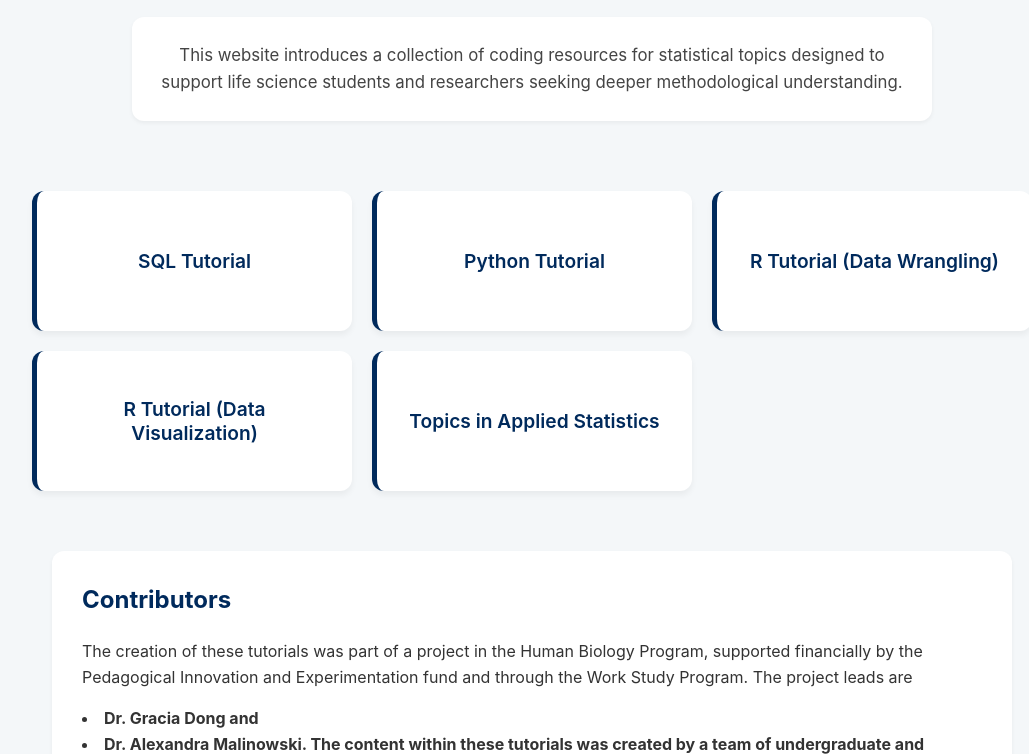
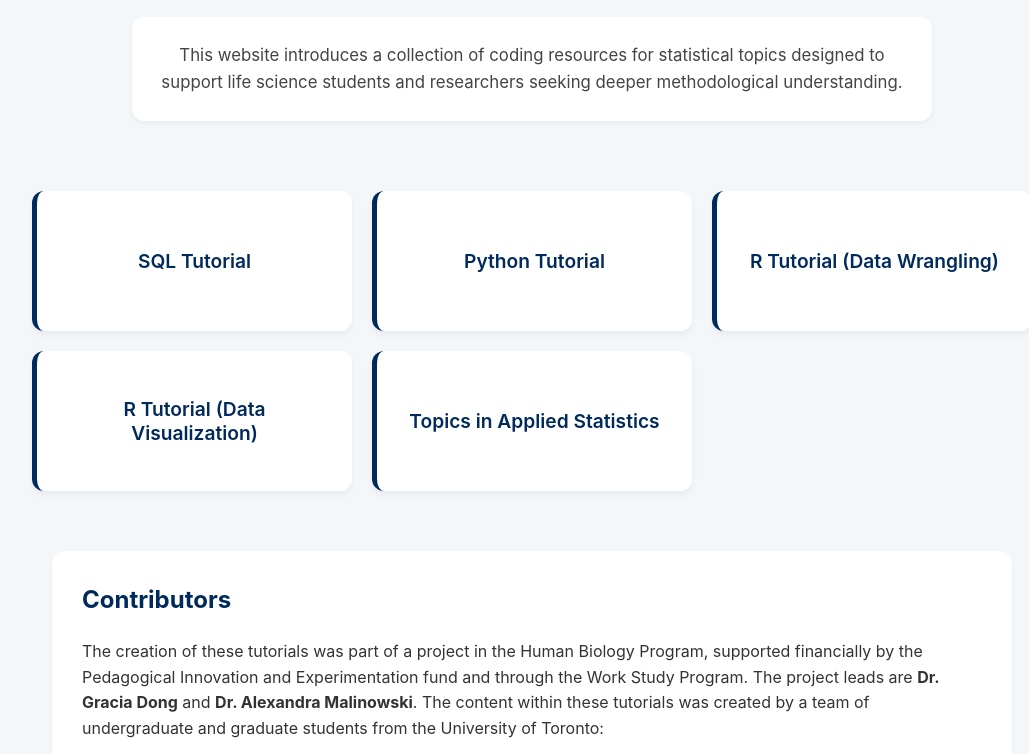
Before and after one commit to UofT-HMB-Coding/uoft-hmb-coding.github.io, a plain HTML site: page index.html in a window 1280 px wide. Shown: the part 162-916 px from the top of the page, without its empty margins (108-1137 px from the left). Drawn offline with Linux system fonts and the light colour scheme.

Commit message:
Update index.html

```diff
--- a/index.html
+++ b/index.html
@@ -156,12 +156,12 @@
 ">
     <h2 style="color: var(--uoft-blue); margin-top: 0;">Contributors</h2>
     <p>
-        The creation of these tutorials was part of a project in the Human Biology Program,
-        supported financially by the Pedagogical Innovation and Experimentation fund and through the Work Study Program.
-        The project leads are <li><strong>Dr. Gracia Dong<strong> and <li><strong>Dr. Alexandra Malinowski<strong>.
-        The content within these tutorials was created by a team of undergraduate and graduate students from the University of Toronto:
+    The creation of these tutorials was part of a project in the Human Biology Program,
+    supported financially by the Pedagogical Innovation and Experimentation fund and through the Work Study Program.
+    The project leads are <strong>Dr. Gracia Dong</strong> and <strong>Dr. Alexandra Malinowski</strong>.
+    The content within these tutorials was created by a team of undergraduate and graduate students from the University of Toronto:
+    </p>
 
-    </p>
     <ul style="margin-top: 15px;">
         <li><strong>Amanda Ng</strong>: MSc Statistics, September 2025 - April 2026</li>
         <li><strong>Abigail Frix</strong>: HBSc Ecology and Evolutionary Biology, May 2025 – August 2025</li>
```
